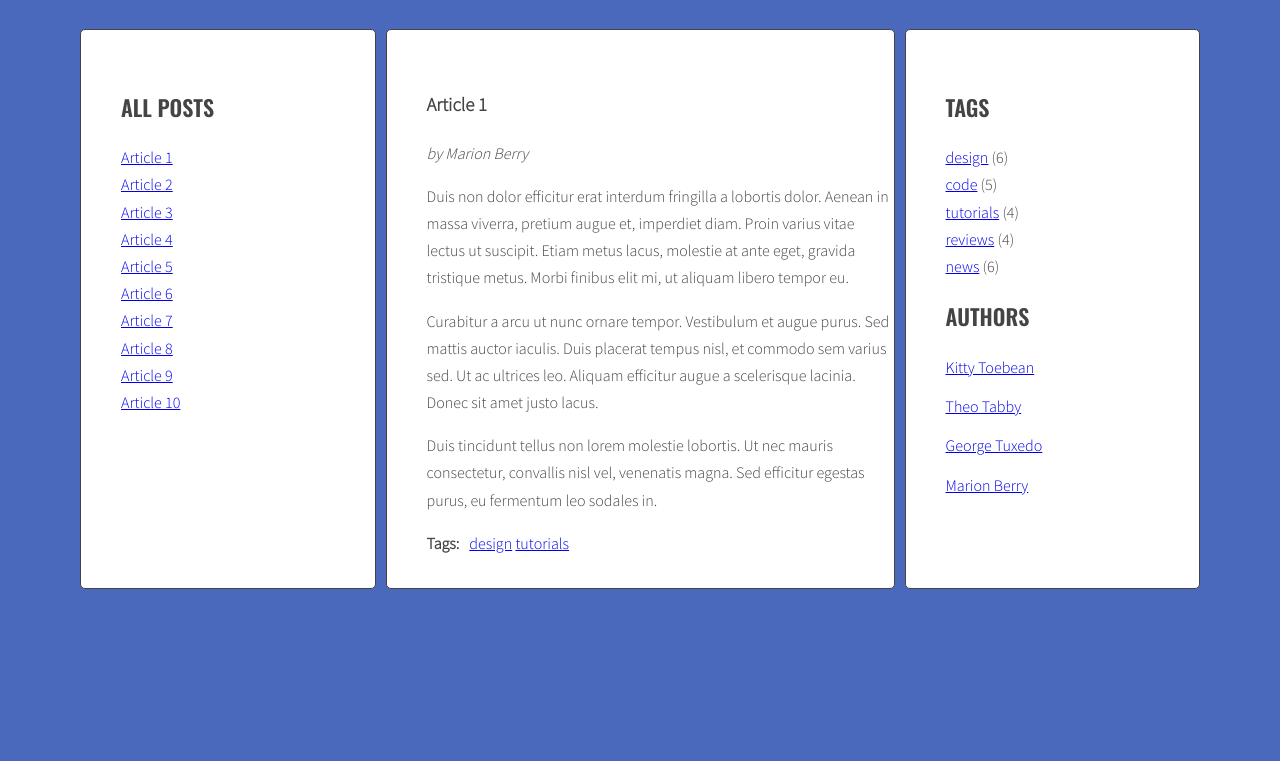
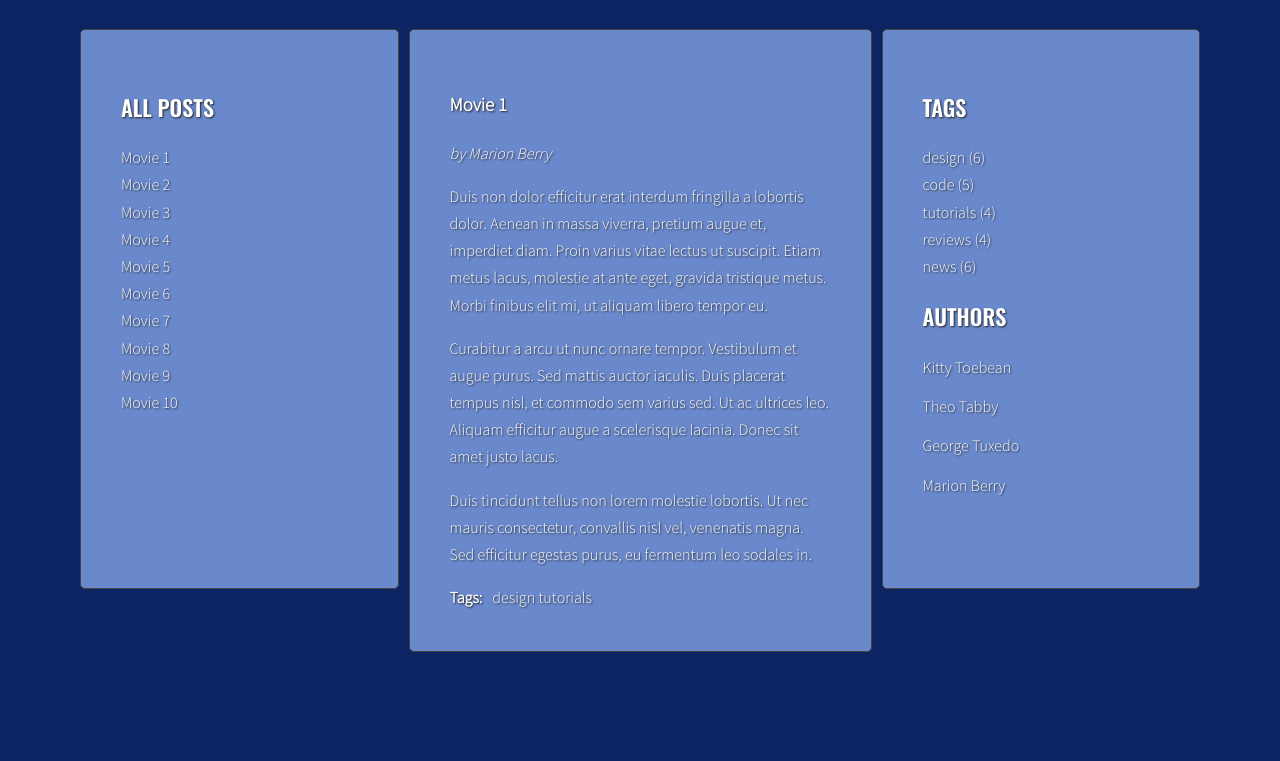
Before and after one commit to karollion/javascript-blog, a website: page index.html in a window 1280 px wide. Shown: the part 214-975 px from the top of the page. Before the commit the page ends 853 px from the top, so only its background shows below. Drawn offline with nearby package versions, Linux system fonts and the light colour scheme.

Commit message:
Add colors

```diff
--- a/index.html
+++ b/index.html
@@ -10,56 +10,56 @@
     <body>
         <div class="blog">
             <div class="container">
-                <h1 class="logo">my blog</h1>
+                <h1 class="logo">Favorite Movies</h1>
                 <main class="wrapper">
                     <aside class="sidebar">
                         <h2 class="section-title">All posts</h2>
                         <ul class="list titles">
                             <li>
                                 <a href="#article-1" class="active">
-                                    <span>Article 1</span></a>
+                                    <span>Movie 1</span></a>
                             </li>
                             <li>
                                 <a href="#article-2">
-                                    <span>Article 2</span></a>
+                                    <span>Movie 2</span></a>
                             </li>
                             <li>
                                 <a href="#article-3">
-                                    <span>Article 3</span></a>
+                                    <span>Movie 3</span></a>
                             </li>
                             <li>
                                 <a href="#article-4">
-                                    <span>Article 4</span></a>
+                                    <span>Movie 4</span></a>
                             </li>
                             <li>
                                 <a href="#article-5">
-                                    <span>Article 5</span></a>
+                                    <span>Movie 5</span></a>
                             </li>
                             <li>
                                 <a href="#article-6">
-                                    <span>Article 6</span></a>
+                                    <span>Movie 6</span></a>
                             </li>
                             <li>
                                 <a href="#article-7">
-                                    <span>Article 7</span></a>
+                                    <span>Movie 7</span></a>
                             </li>
                             <li>
                                 <a href="#article-8">
-                                    <span>Article 8</span></a>
+                                    <span>Movie 8</span></a>
                             </li>
                             <li>
                                 <a href="#article-9">
-                                    <span>Article 9</span></a>
+                                    <span>Movie 9</span></a>
                             </li>
                             <li>
                                 <a href="#article-10">
-                                    <span>Article 10</span></a>
+                                    <span>Movie 10</span></a>
                             </li>
                         </ul>
                     </aside>
                     <section class="posts">
                         <article class="post active" id="article-1">
-                            <h3 class="post-title">Article 1</h3>
+                            <h3 class="post-title">Movie 1</h3>
                             <p class="post-author">by Marion Berry</p>
                             <div class="post-content">
                                 <p>Duis non dolor efficitur erat interdum fringilla a lobortis dolor. Aenean in
@@ -91,7 +91,7 @@
                             </div>
                         </article>
                         <article class="post" id="article-2">
-                            <h3 class="post-title">Article 2</h3>
+                            <h3 class="post-title">Movie 2</h3>
                             <p class="post-author">by Theo Tabby</p>
                             <div class="post-content">
                                 <p>Phasellus sollicitudin, arcu vel iaculis ullamcorper, quam leo viverra orci,
@@ -123,7 +123,7 @@
                             </div>
                         </article>
                         <article class="post" id="article-3">
-                            <h3 class="post-title">Article 3</h3>
+                            <h3 class="post-title">Movie 3</h3>
                             <p class="post-author">by George Tuxedo</p>
                             <div class="post-content">
                                 <p>Mauris vel pellentesque turpis, ac sodales nisl. Quisque iaculis mi velit, ut
@@ -153,7 +153,7 @@
                             </div>
                         </article>
                         <article class="post" id="article-4">
-                            <h3 class="post-title">Article 4</h3>
+                            <h3 class="post-title">Movie 4</h3>
                             <p class="post-author">by Kitty Toebean</p>
                             <div class="post-content">
                                 <p>Morbi vel cursus nulla, vel varius mauris. Suspendisse sed elit sit amet
@@ -185,7 +185,7 @@
                             </div>
                         </article>
                         <article class="post" id="article-5">
-                            <h3 class="post-title">Article 5</h3>
+                            <h3 class="post-title">Movie 5</h3>
                             <p class="post-author">by Marion Berry</p>
                             <div class="post-content">
                                 <p>Suspendisse sem eros, euismod condimentum arcu ac, consequat fermentum orci.
@@ -214,7 +214,7 @@
                             </div>
                         </article>
                         <article class="post" id="article-6">
-                            <h3 class="post-title">Article 6</h3>
+                            <h3 class="post-title">Movie 6</h3>
                             <p class="post-author">by George Tuxedo</p>
                             <div class="post-content">
                                 <p>Donec posuere iaculis ante sed hendrerit. Lorem ipsum dolor sit amet,
@@ -246,7 +246,7 @@
                             </div>
                         </article>
                         <article class="post" id="article-7">
-                            <h3 class="post-title">Article 7</h3>
+                            <h3 class="post-title">Movie 7</h3>
                             <p class="post-author">by Kitty Toebean</p>
                             <div class="post-content">
                                 <p>Donec eleifend mauris ac nisl fermentum, ac fermentum turpis dignissim.
@@ -275,7 +275,7 @@
                             </div>
                         </article>
                         <article class="post" id="article-8">
-                            <h3 class="post-title">Article 8</h3>
+                            <h3 class="post-title">Movie 8</h3>
                             <p class="post-author">by Theo Tabby</p>
                             <div class="post-content">
                                 <p>Praesent quis imperdiet erat. Curabitur tempor sapien a interdum malesuada.
@@ -309,7 +309,7 @@
                             </div>
                         </article>
                         <article class="post" id="article-9">
-                            <h3 class="post-title">Article 9</h3>
+                            <h3 class="post-title">Movie 9</h3>
                             <p class="post-author">by Marion Berry</p>
                             <div class="post-content">
                                 <p>Tam et facilisis purus. Donec vulputate est quis lobortis posuere. Nunc vitae
@@ -340,7 +340,7 @@
                             </div>
                         </article>
                         <article class="post" id="article-10">
-                            <h3 class="post-title">Article 10</h3>
+                            <h3 class="post-title">Movie 10</h3>
                             <p class="post-author">by George Tuxedo</p>
                             <div class="post-content">
                                 <p>Aliquam erat volutpat. Ut non eleifend lectus. Donec suscipit tellus tempor,
--- a/sass/style.scss
+++ b/sass/style.scss
@@ -4,7 +4,8 @@
 
 $color-light: #fff;
 $color-dark: #444;
-$color-background: #4a69bd;
+$color-background: #0c2461;
+$color-bg-menu: #6a89cc;
 
 $font-logo: 'Sacramento', cursive;
 $font-header: 'Oswald', sans-serif;
@@ -19,7 +20,8 @@ $font-text: 'Source Sans Pro', sans-serif;
 body {
   background: $color-background;
   font-family: $font-text;
-  color: $color-dark;
+  color: $color-light;
+  text-shadow: 1px 1px 2px rgb(37, 37, 37);
   font-weight: 300;
   font-size: 16px;
   line-height: 1.7;
@@ -42,6 +44,12 @@ body {
   }
 }
 
+a {
+  text-decoration: none;
+  color: $color-light;
+  text-shadow: 1px 1px 2px rgb(37, 37, 37);
+}
+
 /* Layout */
 
 .wrapper {
@@ -57,8 +65,8 @@ body {
   flex: 2 0 0;
 }
 
-.sidebar, .posts {
-  background: $color-light;
+.sidebar {
+  background: $color-bg-menu;
   margin-right: 10px;
   padding: 40px;
   border: 1px solid $color-dark;
@@ -107,6 +115,11 @@ body {
 }
 
 .post {
+  background: $color-bg-menu;
+  margin-right: 10px;
+  padding: 40px;
+  border: 1px solid $color-dark;
+  border-radius: 5px;
   position: absolute;
   display: block;
   opacity: 0;
```
Also changed, not shown: css/style.css, 1 other file.
